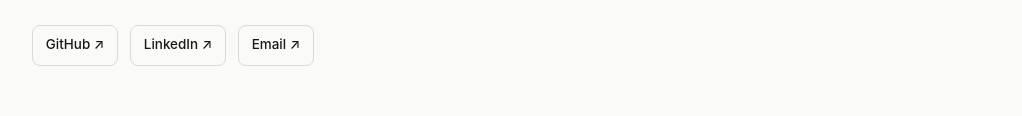
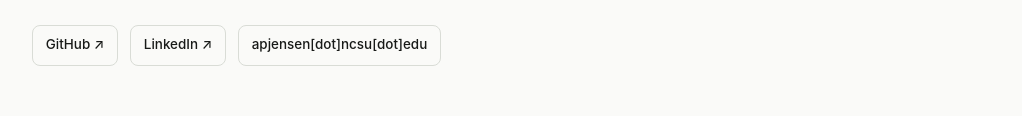
Before and after one commit to andersj05/Portfolio, a website: page index.html in a window 1280 px wide. Shown: the part 586-702 px from the top of the page, without its empty margins (128-1150 px from the left). Drawn offline with Linux system fonts and the light colour scheme.

Commit message:
fix: protect contact email

```diff
--- a/index.html
+++ b/index.html
@@ -65,9 +65,7 @@
             >
               LinkedIn <span aria-hidden="true">↗</span>
             </a>
-            <a href="mailto:apjensen[dot]ncsu[dot]edu">
-              Email <span aria-hidden="true">↗</span>
-            </a>
+            <span class="contact-address">apjensen[dot]ncsu[dot]edu</span>
           </nav>
         </div>
 
@@ -142,7 +140,7 @@
     <footer class="site-footer">
       <div>
         <p>Anders Jensen</p>
-        <a href="mailto:apjensen[dot]ncsu[dot]edu">apjensen[dot]ncsu[dot]edu</a>
+        <span>apjensen[dot]ncsu[dot]edu</span>
       </div>
       <p>© <span data-current-year>2026</span></p>
     </footer>
--- a/styles.css
+++ b/styles.css
@@ -163,7 +163,7 @@
   gap: 0.75rem;
 }
 
-.intro-links a {
+.intro-links :where(a, .contact-address) {
   padding: 0.55rem 0.8rem;
   border: 1px solid var(--border);
   border-radius: 8px;
```
